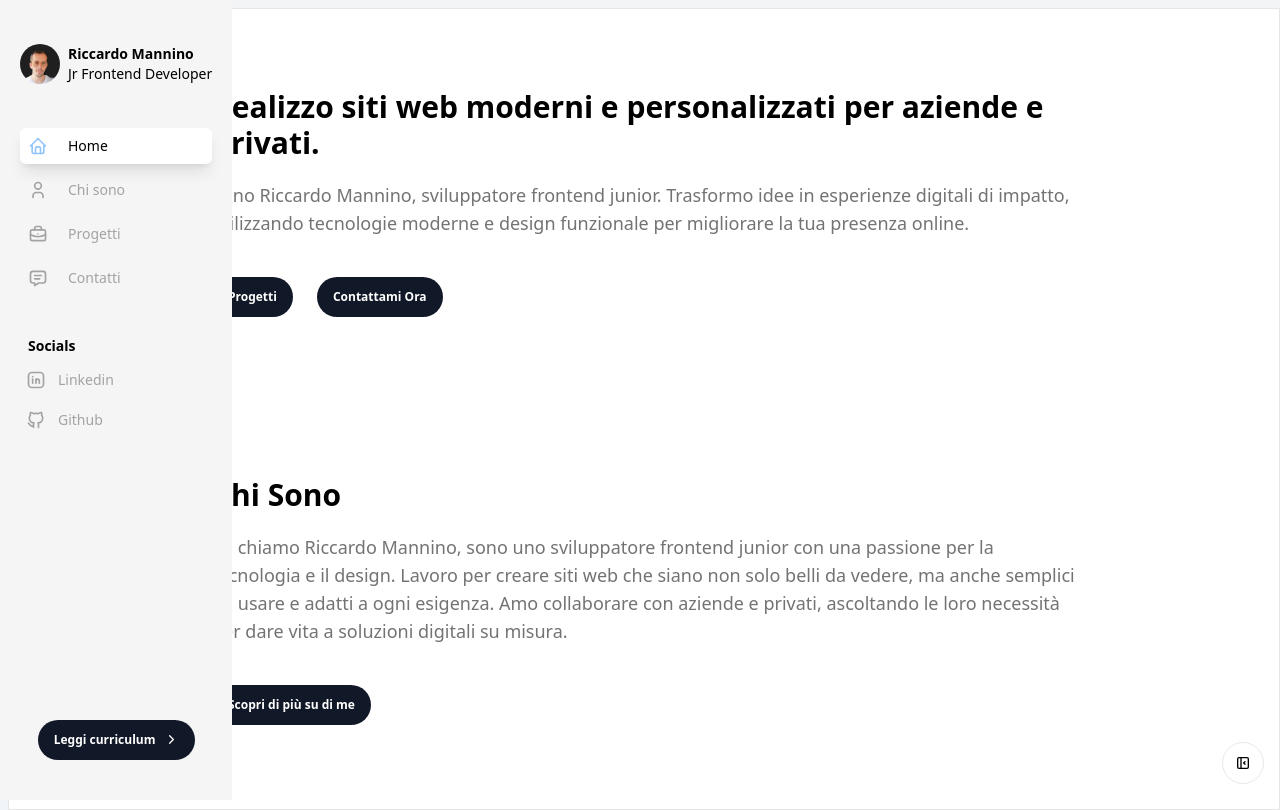
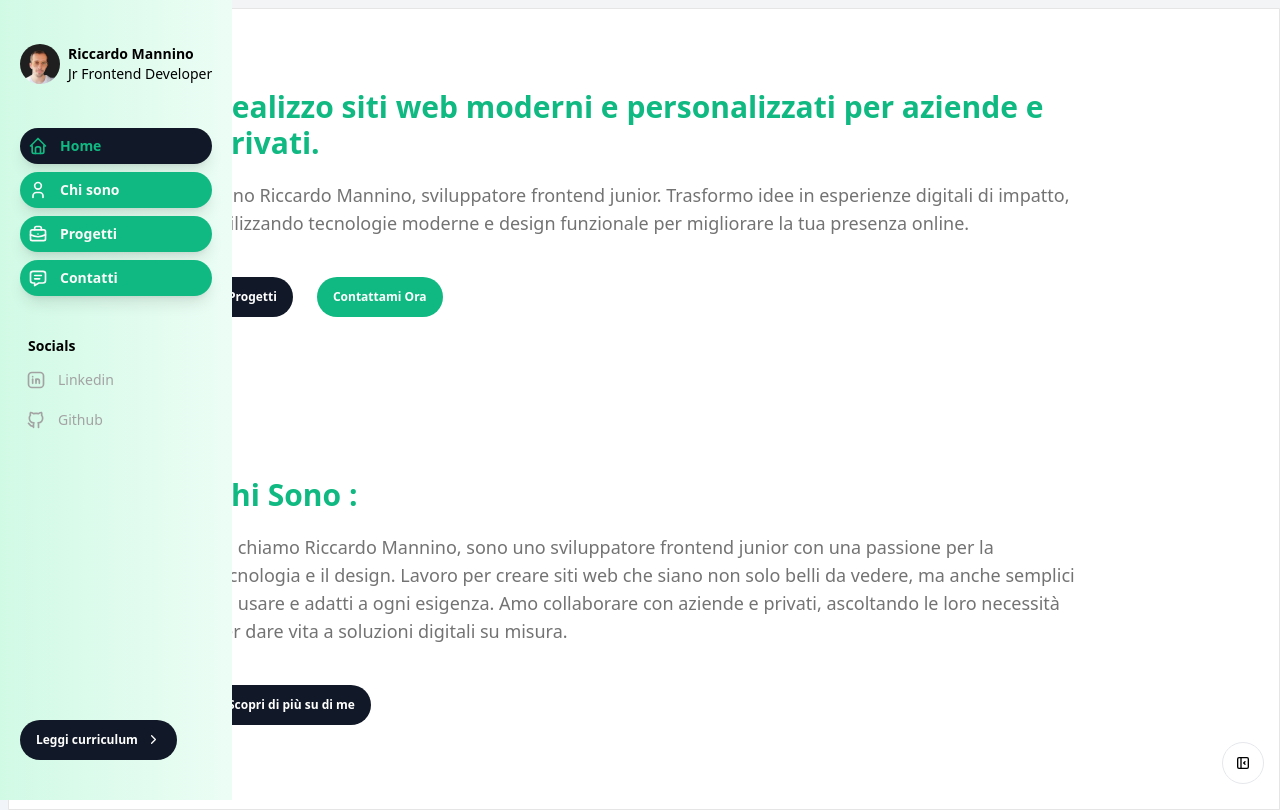
Before and after one commit to RiccardoMannino/portfolio, a Next.js app: page / in a window 1280 px wide. Built offline with nearby package versions, Linux system fonts and the light colour scheme.

Commit message:
aggiunte sezioni e cambi di stile

```diff
--- a/src/app/about/page.tsx
+++ b/src/app/about/page.tsx
@@ -4,7 +4,7 @@ import Link from 'next/link'
 export default function About() {
   return (
     <>
-      <h1 className="mb-4 font-bold md:text-3xl">
+      <h1 className="mb-4 font-bold text-emerald-500 md:text-3xl">
         Chi sono <span>📖</span>
       </h1>
       <p className="mt-5 text-sm text-neutral-500 md:text-base lg:text-lg">
@@ -37,9 +37,19 @@ export default function About() {
         saperne di più o discutere di possibili collaborazioni, sentiti libero
         di contattarmi!
       </p>
-      <p className="mt-5 text-sm text-neutral-500 md:text-base lg:text-lg">Connettiamoci!
-        Sono sempre aperto a nuove collaborazioni, idee interessanti o semplicemente a una chiacchierata sul mondo dello sviluppo web.
-        Puoi trovarmi su <Link className="font-bold text-blue-600" target="_blank" href="https://www.linkedin.com/in/riccardo-mannino/"> LinkedIn </Link> per discutere di progetti o opportunità.
+      <p className="mt-5 text-sm text-neutral-500 md:text-base lg:text-lg">
+        Connettiamoci! Sono sempre aperto a nuove collaborazioni, idee
+        interessanti o semplicemente a una chiacchierata sul mondo dello
+        sviluppo web. Puoi trovarmi su{' '}
+        <Link
+          className="font-bold text-blue-600"
+          target="_blank"
+          href="https://www.linkedin.com/in/riccardo-mannino/"
+        >
+          {' '}
+          LinkedIn{' '}
+        </Link>{' '}
+        per discutere di progetti o opportunità.
       </p>
     </>
   )
--- a/src/app/layout.tsx
+++ b/src/app/layout.tsx
@@ -33,7 +33,7 @@ export default function RootLayout({
   return (
     <html lang="en" className="overscroll-none">
       <body
-        className={`${geistSans.variable} ${geistMono.variable} flex h-screen bg-slate-100 sm:h-dvh sm:overflow-scroll`}
+        className={`${geistSans.variable} ${geistMono.variable} flex h-screen bg-slate-100 sm:h-dvh sm:overflow-scroll lg:overflow-hidden`}
       >
         <link rel="icon" href="favicon.ico" sizes="16x16" />
 
--- a/src/app/page.tsx
+++ b/src/app/page.tsx
@@ -14,6 +14,8 @@ import SupabaseIcon from '../icons/supabase.svg'
 import GitIcon from '../icons/git.svg'
 import GithubIcon from '../icons/github.svg'
 import Button from '@/components/ButtonLink'
+import { motion } from 'motion/react'
+import { IconCircleCheckFilled } from '@tabler/icons-react'
 import { useRouter } from 'next/navigation'
 
 const icons = [
@@ -73,7 +75,7 @@ export default function Home() {
   return (
     <>
       <section className="mb-40">
-        <h1 className="mb-4 text-wrap font-bold md:text-2xl lg:text-3xl">
+        <h1 className="mb-4 text-wrap font-bold text-emerald-500 md:text-2xl lg:text-3xl">
           Realizzo siti web moderni e personalizzati per aziende e privati.
         </h1>
         <p className="mt-5 text-sm text-neutral-500 md:text-base lg:text-lg">
@@ -95,27 +97,15 @@ export default function Home() {
               e.preventDefault(), router.push('/contact')
             }}
             type="button"
+            className="bg-emerald-500"
           >
             Contattami Ora
           </Button>
         </div>
-        {/* <h2 className="mb-5 mt-10 text-center text-lg font-medium md:text-left md:text-2xl">
-        Tech Stack
-        </h2>
-        <div className="flex flex-wrap justify-center gap-4 md:justify-start">
-        {icons.map((i) => (
-          <Image
-          key={i.alt}
-          src={i.icon}
-          alt={i.alt}
-          className="m-1 h-[45px] w-[45px] transition duration-300 hover:-translate-y-2 hover:cursor-pointer md:h-[60px] md:w-[60px]"
-          />
-          ))}
-          </div> */}
       </section>
       <section>
-        <h1 className="mb-4 text-wrap font-bold md:text-2xl lg:text-3xl">
-          Chi Sono
+        <h1 className="mb-4 text-wrap font-bold text-emerald-500 md:text-2xl lg:text-3xl">
+          Chi Sono :
         </h1>
         <p className="mt-5 text-sm text-neutral-500 md:text-base lg:text-lg">
           Mi chiamo Riccardo Mannino, sono uno sviluppatore frontend junior con
@@ -135,14 +125,65 @@ export default function Home() {
           Scopri di più su di me
         </Button>
       </section>
-      <section className="mt-40">
-        <h1 className="mb-4 text-wrap font-bold md:text-2xl lg:text-3xl">
-          Come posso aiutarti
+      <section className="mt-40 flex flex-col gap-7">
+        <h1 className="text-wrap font-bold text-emerald-500 md:text-2xl lg:text-3xl">
+          Come posso aiutarti?
         </h1>
-        <p className="mt-5 text-sm text-neutral-500 md:text-base lg:text-lg">
+        <p className="text-sm text-neutral-500 md:text-base lg:text-lg">
           Lavoro con aziende e privati per trasformare le loro idee in siti web
           moderni e funzionali. Ecco cosa posso fare per te
         </p>
+        <div className="mt-7 flex h-full w-full flex-col items-center justify-center">
+          <h1 className="mb-5 text-wrap font-bold text-emerald-500 md:text-2xl lg:text-3xl">
+            Servizi
+          </h1>
+          <div className="flex h-full w-full items-center justify-between gap-7 phone:mt-7 phone:flex-col">
+            <motion.div className="rounded-md border-2 p-10">
+              <h3 className="text-center font-semibold">Aziende</h3>
+              <div className="my-2 flex items-center space-x-1">
+                <IconCircleCheckFilled className="h-4 w-8 text-emerald-200 sm:w-4" />
+                <p className="text-sm text-neutral-500 md:text-base lg:text-lg">
+                  Restyling e ottimizzazione di siti esistenti.
+                </p>
+              </div>
+              <div className="my-2 flex items-center space-x-1">
+                <IconCircleCheckFilled className="h-4 w-8 text-emerald-200 sm:w-4" />
+                <p className="text-sm text-neutral-500 md:text-base lg:text-lg">
+                  Siti web aziendali e applicazioni personalizzate.
+                </p>
+              </div>
+            </motion.div>
+            <motion.div className="rounded-md border-2 p-10">
+              <h3 className="text-center font-semibold">Privati</h3>
+              <div className="my-2 flex items-center space-x-1">
+                <IconCircleCheckFilled className="h-4 w-8 text-emerald-200 sm:w-4" />
+                <p className="text-sm text-neutral-500 md:text-base lg:text-lg">
+                  Portfolio online e siti personali.
+                </p>
+              </div>
+              <div className="my-2 flex items-center space-x-1">
+                <IconCircleCheckFilled className="h-4 w-8 text-emerald-200 sm:w-4" />
+                <p className="text-sm text-neutral-500 md:text-base lg:text-lg">
+                  Blog e siti per piccole attività.
+                </p>
+              </div>
+            </motion.div>
+          </div>
+        </div>
+        <Button
+          type="button"
+          onClick={(e) => {
+            e.preventDefault(), router.push('/service')
+          }}
+          className="mb-5 self-center"
+        >
+          Scopri i miei servizi
+        </Button>
+      </section>
+      <section className="mt-40 flex flex-col gap-7">
+        <h1 className="mb-4 text-wrap font-bold text-emerald-500 md:text-2xl lg:text-3xl">
+          I Miei Lavori
+        </h1>
       </section>
     </>
   )
--- a/src/components/Sidebar.tsx
+++ b/src/components/Sidebar.tsx
@@ -49,7 +49,7 @@ export default function Sidebar() {
       image: (
         <IconHome
           size={20}
-          className={isActive(`/`) ? 'stroke-blue-300' : ''}
+          className={isActive(`/`) ? 'stroke-emerald-500' : ''}
         />
       ),
     },
@@ -59,7 +59,7 @@ export default function Sidebar() {
       image: (
         <IconUser
           size={20}
-          className={isActive(`/about`) ? 'stroke-blue-300' : ''}
+          className={isActive(`/about`) ? 'stroke-emerald-500' : ''}
         />
       ),
     },
@@ -69,7 +69,7 @@ export default function Sidebar() {
       image: (
         <IconBriefcase
           size={20}
-          className={isActive(`/projects`) ? 'stroke-blue-300' : ''}
+          className={isActive(`/projects`) ? 'stroke-emerald-500' : ''}
         />
       ),
     },
@@ -79,7 +79,7 @@ export default function Sidebar() {
       image: (
         <IconMessage
           size={20}
-          className={isActive(`/contact`) ? 'stroke-blue-300' : ''}
+          className={isActive(`/contact`) ? 'stroke-emerald-500' : ''}
         />
       ),
     },
@@ -107,36 +107,36 @@ export default function Sidebar() {
           medium ? { y: isVisible ? 0 : 220 } : { x: isVisible ? 0 : -220 }
         }
         transition={{ type: 'linear', duration: 0.2 }}
-        className={`fixed left-0 z-50 flex h-full flex-col justify-between bg-neutral-100 px-5 py-10 transition-all duration-200 ease-out phone:bottom-0 phone:h-14 phone:w-full phone:flex-row phone:py-0`}
+        className={`fixed left-0 z-50 flex h-full flex-col justify-between bg-gradient-to-r from-emerald-100 to-emerald-50 px-5 py-10 transition-all duration-200 ease-out phone:bottom-0 phone:h-14 phone:w-full phone:flex-row phone:bg-gradient-to-t phone:from-emerald-50 phone:to-emerald-100 phone:py-0`}
       >
         <div className="flex flex-col gap-7 phone:w-full phone:flex-row phone:items-center phone:gap-1">
           <Avatar />
           <div className="mt-4 flex flex-col gap-2 phone:mt-0 phone:w-full phone:flex-row phone:justify-center">
             {listaPagine.map((li) => (
               <motion.div key={li.href}>
-                <Link
+                <Button
+                  type="button"
                   onClick={() => {
                     router.push(li.href)
                   }}
                   className={
                     (isActive(`${li.href}`) &&
-                      'flex w-full items-center gap-2 rounded-md bg-white p-[8px] text-sm shadow-lg phone:justify-center') ||
-                    'flex transform gap-2 stroke-neutral-500 p-[8px] text-sm text-neutral-400 duration-100 ease-in-out hover:stroke-neutral-700 hover:text-neutral-700 phone:justify-center'
+                      'flex w-full items-center justify-start bg-gray-900 p-[8px] text-sm text-emerald-500 shadow-lg phone:justify-center') ||
+                    'flex w-full transform justify-start bg-emerald-500 stroke-neutral-50 p-[8px] text-sm text-neutral-50 shadow-lg transition-all duration-100 hover:stroke-neutral-700 hover:text-neutral-700 phone:justify-center'
                   }
-                  href={li.href}
                 >
                   {li.image}
                   <span className="ml-3 gap-4 transition-all duration-200 phone:hidden sm:flex">
                     {li.pagina}
                   </span>
-                </Link>
+                </Button>
               </motion.div>
             ))}
-            {
+
             <p className="mx-2 mt-8 gap-4 text-sm font-bold phone:hidden sm:flex">
               Socials
             </p>
-            }
+
             {social.map((so) => (
               <Link
                 href={so.href}
@@ -154,7 +154,7 @@ export default function Sidebar() {
             ))}
           </div>
         </div>
-        <Link className="flex justify-center" href={'/resume'} passHref>
+
         <Button
           onClick={(e) => {
             e.preventDefault(), router.push('/resume')
@@ -171,7 +171,6 @@ export default function Sidebar() {
             />
           </div>
         </Button>
-        </Link>
       </motion.div>
 
       <motion.button
```
Also changed, not shown: src/app/resume/page.tsx (+5 -13 lines), src/components/ButtonLink.tsx (+16 -0 lines). Lines whose indentation alone changed are shown as unchanged.
